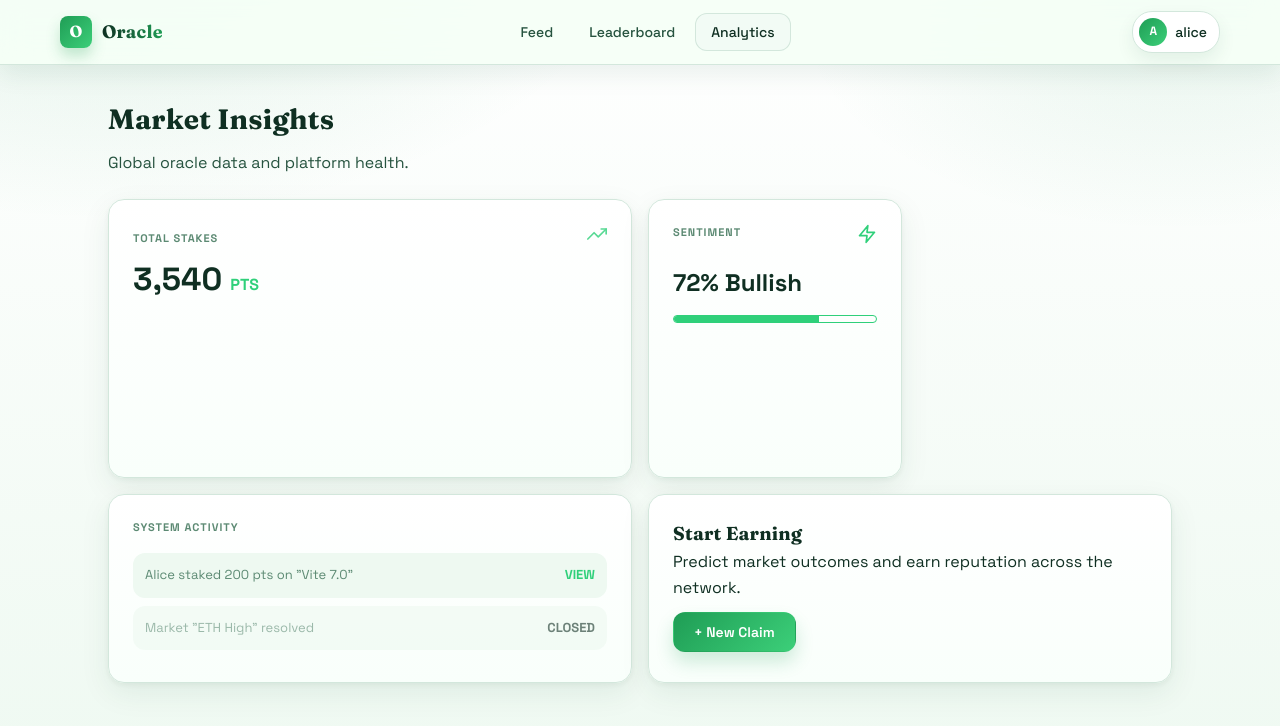
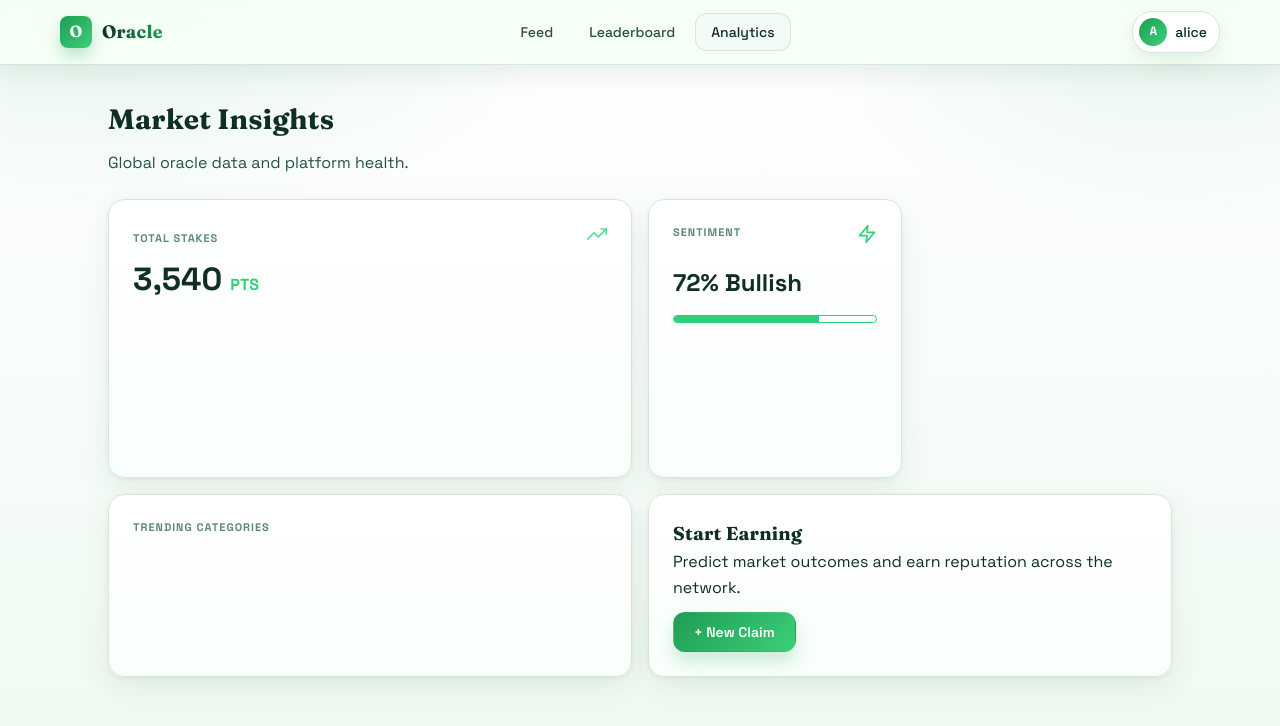
Before and after one commit to fid098/ETH-oxford-2026, a React (Vite) app in the folder frontend/: page /analytics in a window 1280 px wide. Shown: the top 726 px of the page. Built offline with nearby package versions, Linux system fonts and the light colour scheme.

Commit message:
analytics page - added top categories

```diff
--- a/frontend/src/pages/MarketAnalytics.tsx
+++ b/frontend/src/pages/MarketAnalytics.tsx
@@ -17,7 +17,8 @@ export default function MarketAnalytics() {
   const [stats, setStats] = useState({
     tvl: 3540,
     sentiment: 72,
-    history: []
+    history: [],
+    top_categories: []
   });
 
   const [showCreate, setShowCreate] = useState(false);
@@ -99,16 +100,28 @@ export default function MarketAnalytics() {
           </div>
         </div>
 
-        {/* System Activity */}
+        {/* Trending Categories */}
         <div className="card col-span-2" style={{ padding: '24px' }}>
-          <span className="analytics-label" style={{ display: 'block', marginBottom: '16px' }}>System Activity</span>
-          <div className="activity-item">
-            <span style={{ color: 'var(--text-muted)' }}>Alice staked 200 pts on "Vite 7.0"</span>
-            <span style={{ color: '#2fd07a', fontWeight: 700 }}>VIEW</span>
-          </div>
-          <div className="activity-item" style={{ opacity: 0.6 }}>
-            <span style={{ color: 'var(--text-muted)' }}>Market "ETH High" resolved</span>
-            <span style={{ fontWeight: 700 }}>CLOSED</span>
+          <span className="analytics-label" style={{ display: 'block', marginBottom: '16px' }}>
+            Trending Categories
+          </span>
+          <div style={{ display: 'flex', flexDirection: 'column', gap: '12px' }}>
+            {stats.top_categories.map((cat, i) => (
+              <div key={i} className="activity-item" style={{ alignItems: 'center' }}>
+                <div style={{ display: 'flex', alignItems: 'center', gap: '10px' }}>
+                  <div style={{
+                    width: '8px',
+                    height: '8px',
+                    borderRadius: '50%',
+                    background: i === 0 ? '#2fd07a' : '#64748b'
+                  }} />
+                  <span style={{ textTransform: 'capitalize', fontWeight: 600 }}>{cat.name}</span>
+                </div>
+                <span style={{ color: 'var(--text-muted)', fontSize: '12px' }}>
+                  {cat.count} active claims
+                </span>
+              </div>
+            ))}
           </div>
         </div>
 
```
Also changed, not shown: 1 other file (tests, documents, lock files or other folders).
